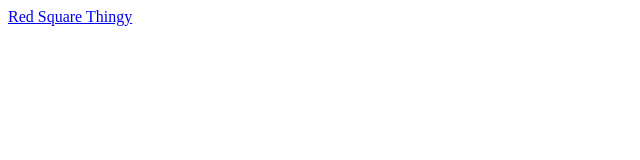
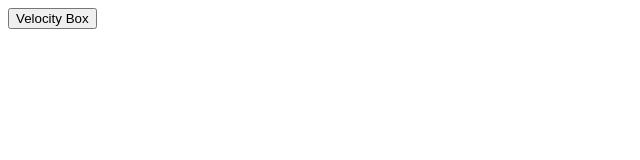
Before and after one commit to nul00000000/JavascriptGameTest, a plain HTML site: page index.html in a window 1280 px wide. Shown: the whole page, without its empty margins (0-640 px from the left). Drawn offline with Linux system fonts and the light colour scheme.

Commit message:
Made it a button and called it velocitybox

```diff
--- a/index.html
+++ b/index.html
@@ -3,6 +3,6 @@
 		<title>Navigation Page</title>
 	</head>
 	<body>
-		<a href="redSquare.html">Red Square Thingy</a>
+		<button URL="redSquare.html">Velocity Box</button>
 	</body>
 </html>
```
